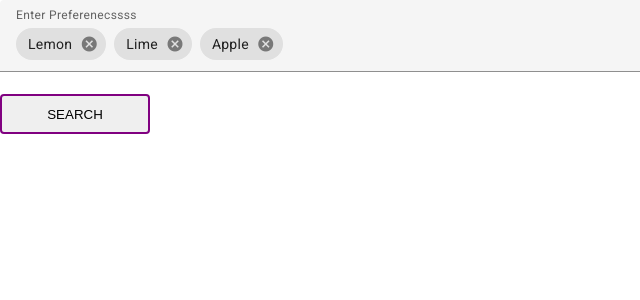
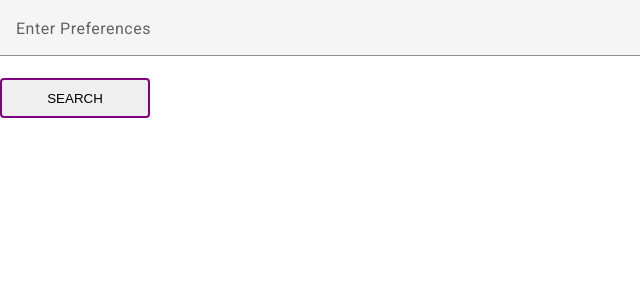
Before and after one commit to AwfulAlien/ShutterUp, an Angular app: page / in a window 1280 px wide. Shown: the top 300 px of the page, without its empty margins (0-640 px from the left). Built offline with nearby package versions, Linux system fonts and the light colour scheme.

Commit message:
removed default preferences and change the typo fix

```diff
--- a/src/app/prefs/prefs.component.html
+++ b/src/app/prefs/prefs.component.html
@@ -2,7 +2,7 @@
     <div class="prefs-inner-container">
 
         <mat-form-field class="example-chip-list">
-            <mat-label>Enter Preferenecssss </mat-label>
+            <mat-label>Enter Preferences </mat-label>
             <mat-chip-grid #chipGrid aria-label="Enter preferences">
                 @for (preference of preferences; track preference) {
                 <mat-chip-row (removed)="remove(preference)" [editable]="true" (edited)="edit(preference, $event)"
@@ -13,7 +13,7 @@
                     </button>
                 </mat-chip-row>
                 }
-                <input placeholder="New fruit..." [matChipInputFor]="chipGrid"
+                <input placeholder="New preference..." [matChipInputFor]="chipGrid"
                     [matChipInputSeparatorKeyCodes]="separatorKeysCodes" [matChipInputAddOnBlur]="addOnBlur"
                     (matChipInputTokenEnd)="add($event)" />
             </mat-chip-grid>
--- a/src/app/prefs/prefs.component.ts
+++ b/src/app/prefs/prefs.component.ts
@@ -21,7 +21,7 @@ export class PrefsComponent {
 
   addOnBlur = true;
   readonly separatorKeysCodes = [ENTER, COMMA] as const;
-  preferences: Preference[] = [{text: 'Lemon'}, {text: 'Lime'}, {text: 'Apple'}];
+  preferences: Preference[] = [];
 
   announcer = inject(LiveAnnouncer);
 
```
